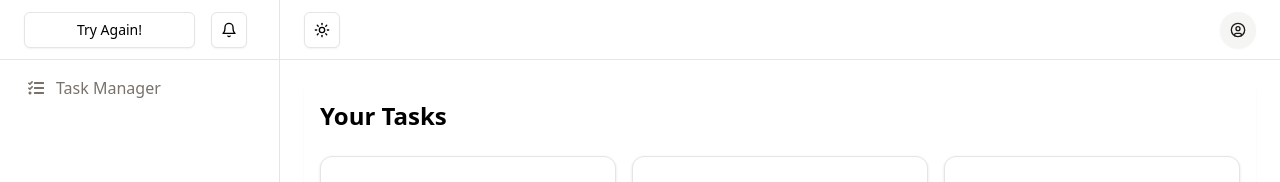
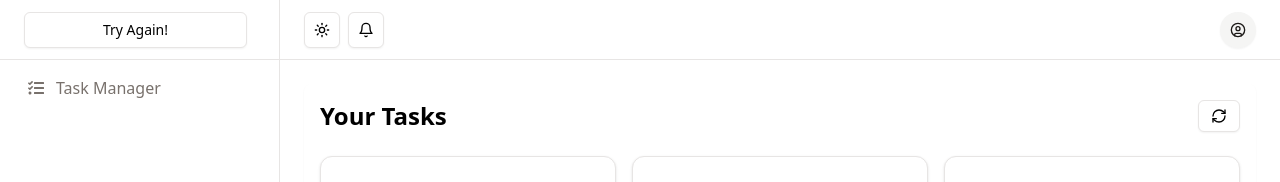
Before and after one commit to RishabhDotasara/Task-Manager-CFI, a Next.js app: page /task-manager in a window 1280 px wide. Shown: the top 182 px of the page. Built offline with nearby package versions, Linux system fonts and the light colour scheme; no server answers; the database is empty; sample sign-in values are in the browser's storage.

Commit message:
Added reload buttons and pagination on the individual club page

```diff
--- a/app/(actions)/clubs-manager/club/[id]/page.tsx
+++ b/app/(actions)/clubs-manager/club/[id]/page.tsx
@@ -25,7 +25,7 @@ export default function ClubInfo() {
   const [editingTeam, setEditingTeam] = useState<Team | null>(null);
   const { toast } = useToast();
   const session = useSession();
-  const limit = 10;
+  const limit = 5;
   const [page, setPage] = useState(1);
   const [isDeleting, setIsDeleting] = useState(false);
   const queryClient = useQueryClient();
@@ -124,11 +124,11 @@ export default function ClubInfo() {
   })
 
   const fetchClubTeamsQuery = useQuery({
-    queryKey: ["teams", `clubId:${id}`],
+    queryKey: ["teams", `clubId:${id}`, page],
     queryFn: async () => {
       try {
         const response = await fetch(
-          `/api/teams/get-teams-by-club?clubId=${id}`
+          `/api/teams/get-teams-by-club?clubId=${id}&page=${page}&limit=${limit}`
         );
         const data = await response.json();
         return data.teams;
@@ -141,7 +141,8 @@ export default function ClubInfo() {
         });
       }
     },
-    staleTime:10*60*1000
+    staleTime:10*60*1000,
+    enabled: Boolean(page) || Boolean(limit)
   });
 
 
@@ -181,6 +182,8 @@ export default function ClubInfo() {
             setCurrentPage={setPage}
             limit={limit}
             clubId={id as string}
+            onRefetch={fetchClubTeamsQuery.refetch}
+            isRefetching={fetchClubTeamsQuery.isRefetching}
           />
         </TabsContent>
 
--- a/app/(actions)/layout.tsx
+++ b/app/(actions)/layout.tsx
@@ -87,6 +87,7 @@ export default function DashboardLayout({
                   teams={teams || []}
                   currentTeam={currentTeam}
                   onTeamChange={setCurrentTeam}
+                  fetchQuery={UserInfoQuery}
                 />
               )}
               {UserInfoQuery.isError && (
@@ -100,9 +101,6 @@ export default function DashboardLayout({
                   Try Again!
                 </Button>
               )}
-              <div className="p-2">
-                <NotificationPopover />
-              </div>
             </div>
             <div className="flex-1 px-2 lg:px-4">
               <NavigationLinks />
@@ -130,15 +128,17 @@ export default function DashboardLayout({
                     teams={teams || []}
                     currentTeam={currentTeam}
                     onTeamChange={setCurrentTeam}
+                    fetchQuery={UserInfoQuery}
                   />
 
-                  <NotificationPopover />
+
                 </div>
                 <NavigationLinks className="mt-4" iconClassName="h-5 w-5" />
               </SheetContent>
             </Sheet>
-            <div className="w-full flex-1">
+            <div className="w-full flex-1 flex gap-2">
               <ModeToggle />
+              <NotificationPopover />
             </div>
             <UserMenu onLogout={handleLogOut} />
           </header>
--- a/app/(actions)/task-manager/page.tsx
+++ b/app/(actions)/task-manager/page.tsx
@@ -1,16 +1,6 @@
 "use client";
 
 import { useCallback, useEffect, useMemo, useState } from "react";
-import Link from "next/link";
-import {
-  BarChart,
-  Bar,
-  XAxis,
-  YAxis,
-  Tooltip,
-  ResponsiveContainer,
-  Cell,
-} from "recharts";
 import {
   Card,
   CardContent,
@@ -25,20 +15,10 @@ import { Task, User } from "@prisma/client";
 import { useToast } from "@/hooks/use-toast";
 import TaskDialog from "@/components/add-task";
 import { Button } from "@/components/ui/button";
-import { ScrollArea } from "@/components/ui/scroll-area";
-import {
-  Select,
-  SelectContent,
-  SelectGroup,
-  SelectItem,
-  SelectLabel,
-  SelectTrigger,
-  SelectValue,
-} from "@/components/ui/select";
 import { useRecoilState, useRecoilValue } from "recoil";
 import { teamAtom } from "@/states/teamAtom";
 import { Skeleton } from "@/components/ui/skeleton";
-import { useQuery } from "@tanstack/react-query";
+import { useQuery, useQueryClient } from "@tanstack/react-query";
 import { ResourceError } from "@/components/error/resource-error";
 import { UserSession } from "@/app/api/auth/[...nextauth]/route";
 import { Session } from "next-auth";
@@ -48,6 +28,7 @@ import { permissionAtom } from "@/states/permissionAtom";
 import TaskStatusCard from "@/components/taskManagerDashboard/TaskStatusCard";
 import TaskFilters from "@/components/taskManagerDashboard/TaskFilters";
 import TaskList from "@/components/taskManagerDashboard/TaskList";
+import ReloadButton from "@/components/ReloadButton";
 
 const statusColors = {
   PENDING: "bg-red-500 text-white",
@@ -78,6 +59,7 @@ export default function HomePage() {
   const [deadlineFilter, setDeadlineFilter] = useState("all");
   const [currentTeamId, setCurrentTeamId] = useRecoilState(teamAtom);
   const userPermissions = useRecoilValue(permissionAtom)
+  const queryClient = useQueryClient()
 
   const fetchTasks = async () => {
     try {
@@ -93,6 +75,7 @@ export default function HomePage() {
       setDeadlineFilter("all");
       const data = await response.json();
       setFilteredTasks(Array.isArray(data) ? data : []);
+
       return Array.isArray(data) ? data : [];
     } catch (error) {
       console.error("Error fetching tasks:", error);
@@ -228,6 +211,7 @@ export default function HomePage() {
     <div className="container mx-auto p-4 space-y-6">
       <div className="flex items-center justify-between">
         <h1 className="text-2xl font-bold">Your Tasks</h1>
+        <div className="flex gap-2 items-center">
         {session.status === "authenticated" &&
           hasPermission(userPermissions, permissions.task.create(currentTeamId)) && (
             <TaskDialog
@@ -237,6 +221,8 @@ export default function HomePage() {
               all={usersQuery.data || []}
             />
           )}
+        <ReloadButton onRefetch={tasksQuery.refetch} isRefetching={tasksQuery.isRefetching}/>
+        </div>
       </div>
 
       <div className="grid gap-4 md:grid-cols-3">
--- a/app/(actions)/task-manager/task/[id]/page.tsx
+++ b/app/(actions)/task-manager/task/[id]/page.tsx
@@ -23,6 +23,7 @@ import { ResourceError } from "@/components/error/resource-error";
 import { Button } from "@/components/ui/button";
 import { useRecoilValue } from "recoil";
 import { teamAtom } from "@/states/teamAtom";
+import ReloadButton from "@/components/ReloadButton";
 
 export default function TaskDetails() {
   const [newComment, setNewComment] = useState("");
@@ -181,6 +182,8 @@ export default function TaskDetails() {
             isLoading={taskQuery.isLoading}
             isDeleting={isDeleting}
             onDelete={deleteTaskMutation.mutate}
+            onRefetch={taskQuery.refetch}
+            isRefetching={taskQuery.isRefetching}
           />
           <TaskDueDate
             deadline={taskQuery.data?.deadline as Date}
@@ -214,6 +217,7 @@ export default function TaskDetails() {
       <Card className="mt-6">
         <CardHeader>
           <CardTitle>Comments</CardTitle>
+
         </CardHeader>
         <CardContent>
           <div className="space-y-4">
--- a/app/api/teams/get-teams-by-club/route.ts
+++ b/app/api/teams/get-teams-by-club/route.ts
@@ -9,6 +9,8 @@ export async function GET(req:NextRequest)
         const prisma = new PrismaClient()
         const {searchParams} = new URL(req.url)
         const clubId:string = searchParams.get("clubId") || ""
+        const page = parseInt(searchParams.get("page") || "1")
+        const limit = parseInt(searchParams.get("limit") || "10")
         const teams = await prisma.team.findMany({
             where:{
                 clubId:clubId
@@ -17,7 +19,9 @@ export async function GET(req:NextRequest)
                 members:true,
                 leaders:true,
 
-            }
+            },
+            skip:(page-1)*limit,
+            take:limit
         })
         return NextResponse.json({message:"Success", teams}, {status:200})
     }
--- a/components/clubs/TeamSection.tsx
+++ b/components/clubs/TeamSection.tsx
@@ -20,6 +20,8 @@ import {
 import { TeamTable } from "@/components/teams/TeamTable";
 import { Button } from "@/components/ui/button";
 import { CreateTeamDialog } from "../teams/CreateTeamDialog";
+import ReloadButton from "../ReloadButton";
+import { Dispatch, SetStateAction } from "react";
 
 interface TeamSectionProps {
   teams: Team[];
@@ -29,9 +31,11 @@ interface TeamSectionProps {
   isDeleting: boolean;
   userId?: string;
   currentPage: number;
-  setCurrentPage: (page: number) => void;
+  setCurrentPage: Dispatch<SetStateAction<number>>;
   limit: number;
-  clubId:string
+  clubId:string;
+  onRefetch:Function,
+  isRefetching:boolean
 }
 
 export function TeamSection({
@@ -44,7 +48,9 @@ export function TeamSection({
   currentPage,
   setCurrentPage,
   limit,
-  clubId
+  clubId,
+  onRefetch,
+  isRefetching
 }: TeamSectionProps) {
   return (
     <Card>
@@ -70,6 +76,7 @@ export function TeamSection({
               <BarChart className="h-4 w-4 mr-2" />
               Analytics
             </Button> */}
+            <ReloadButton onRefetch={onRefetch} isRefetching={isRefetching}/>
             <CreateTeamDialog clubId={clubId}/>
           </div>
         </div>
--- a/components/layout/team-selector.tsx
+++ b/components/layout/team-selector.tsx
@@ -8,32 +8,61 @@ import {
   SelectTrigger,
   SelectValue,
 } from "@/components/ui/select";
-import { Team } from "@prisma/client";
+import { Club, Team } from "@prisma/client";
+import ReloadButton from "../ReloadButton";
+import { UseQueryResult } from "@tanstack/react-query";
 
 interface TeamSelectorProps {
   teams: Team[];
   currentTeam: string;
   onTeamChange: (teamId: string) => void;
+  fetchQuery: UseQueryResult<
+    | {
+        permissions: string[];
+        teams: Team[];
+        teamLeader: Team[];
+        clubLead: Club[];
+      }
+    | undefined,
+    Error
+  >;
 }
 
-export function TeamSelector({ teams, currentTeam, onTeamChange }: TeamSelectorProps) {
+export function TeamSelector({
+  teams,
+  currentTeam,
+  onTeamChange,
+  fetchQuery,
+}: TeamSelectorProps) {
   return (
-    <Select onValueChange={onTeamChange} value={currentTeam}>
-      <SelectTrigger className="w-[180px]">
-          <SelectValue placeholder={teams ? "Select a Team" : "Loading Teams..."} />
+    <div className="flex gap-2">
+      <Select onValueChange={onTeamChange} value={currentTeam}>
+        <SelectTrigger className="w-[180px]">
+          <SelectValue
+            placeholder={fetchQuery.isLoading || fetchQuery.isRefetching ? "Loading Teams..." : "Select a Team"}
+          />
         </SelectTrigger>
-        <SelectContent >
+        <SelectContent>
           <SelectGroup>
             <SelectLabel>Select Team</SelectLabel>
-            {teams && teams.map((team:any)=>{
-              return (
-                <SelectItem value={team.teamId} key={team.teamId}>{team.name}</SelectItem>
-              )
-            })}
-            {teams && teams.length == 0 && <SelectItem value="No Teams Found!">No Teams Found!</SelectItem>}
-
+            {teams &&
+              teams.map((team: any) => {
+                return (
+                  <SelectItem value={team.teamId} key={team.teamId}>
+                    {team.name}
+                  </SelectItem>
+                );
+              })}
+            {teams && teams.length == 0 && (
+              <SelectItem value="No Teams Found!">No Teams Found!</SelectItem>
+            )}
           </SelectGroup>
         </SelectContent>
-    </Select>
+      </Select>
+      <ReloadButton
+        isRefetching={fetchQuery.isRefetching}
+        onRefetch={fetchQuery.refetch}
+      />
+    </div>
   );
 }
--- a/components/task-page/TaskHeader.tsx
+++ b/components/task-page/TaskHeader.tsx
@@ -1,22 +1,31 @@
-"use client"
+"use client";
 import { Skeleton } from "@/components/ui/skeleton";
 import { hasPermission, permissions } from "@/permissionManager/permissions";
 import { permissionAtom } from "@/states/permissionAtom";
 import { teamAtom } from "@/states/teamAtom";
 import { Loader2, Trash } from "lucide-react";
 import { useRecoilValue } from "recoil";
+import ReloadButton from "../ReloadButton";
 
 interface TaskHeaderProps {
   title: string;
   isLoading: boolean;
   isDeleting: boolean;
   onDelete: () => void;
-
+  onRefetch:Function,
+  isRefetching:boolean
 }
 
-export function TaskHeader({ title, isLoading, isDeleting, onDelete }: TaskHeaderProps) {
-  const userPermissions = useRecoilValue(permissionAtom)
-  const currentTeamId = useRecoilValue(teamAtom)
+export function TaskHeader({
+  title,
+  isLoading,
+  isDeleting,
+  onDelete,
+  onRefetch,
+  isRefetching
+}: TaskHeaderProps) {
+  const userPermissions = useRecoilValue(permissionAtom);
+  const currentTeamId = useRecoilValue(teamAtom);
   return (
     <div className="flex justify-between">
       {isLoading ? (
@@ -24,18 +33,27 @@ export function TaskHeader({ title, isLoading, isDeleting, onDelete }: TaskHeade
       ) : (
         <>
           <h2 className="text-2xl font-bold">{title}</h2>
-          {hasPermission(userPermissions, permissions.task.delete(currentTeamId)) && (
+          <div className="flex gap-2 items-center">
+            {hasPermission(
+              userPermissions,
+              permissions.task.delete(currentTeamId)
+            ) && (
               <span
                 className="p-2 rounded bg-red-200 cursor-pointer"
                 onClick={onDelete}
               >
                 {!isDeleting ? (
-                <Trash className="text-red-500"/>
+                  <Trash className="text-red-500" />
                 ) : (
-                <Loader2 className="animate-spin"/>
+                  <Loader2 className="animate-spin" />
                 )}
               </span>
             )}
+            <ReloadButton
+              onRefetch={onRefetch}
+              isRefetching={isRefetching}
+            />
+          </div>
         </>
       )}
     </div>
```
Lines whose indentation alone changed are shown as unchanged.
